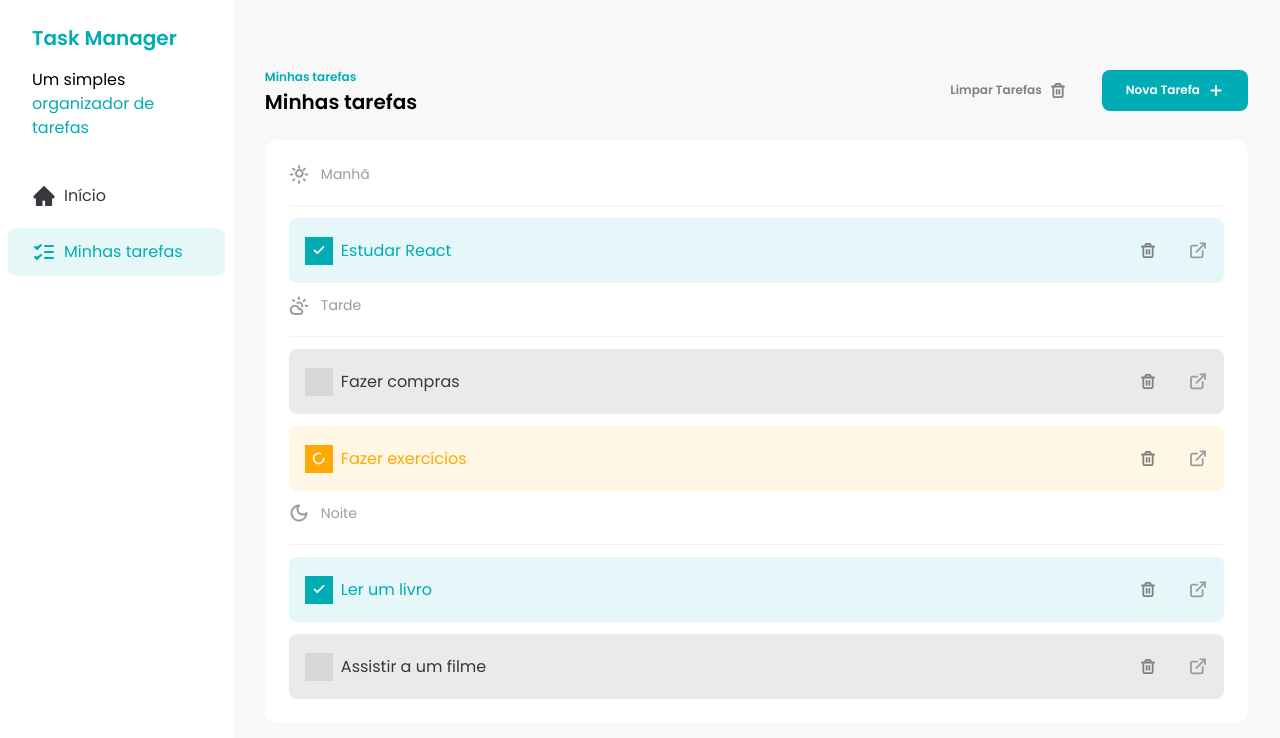
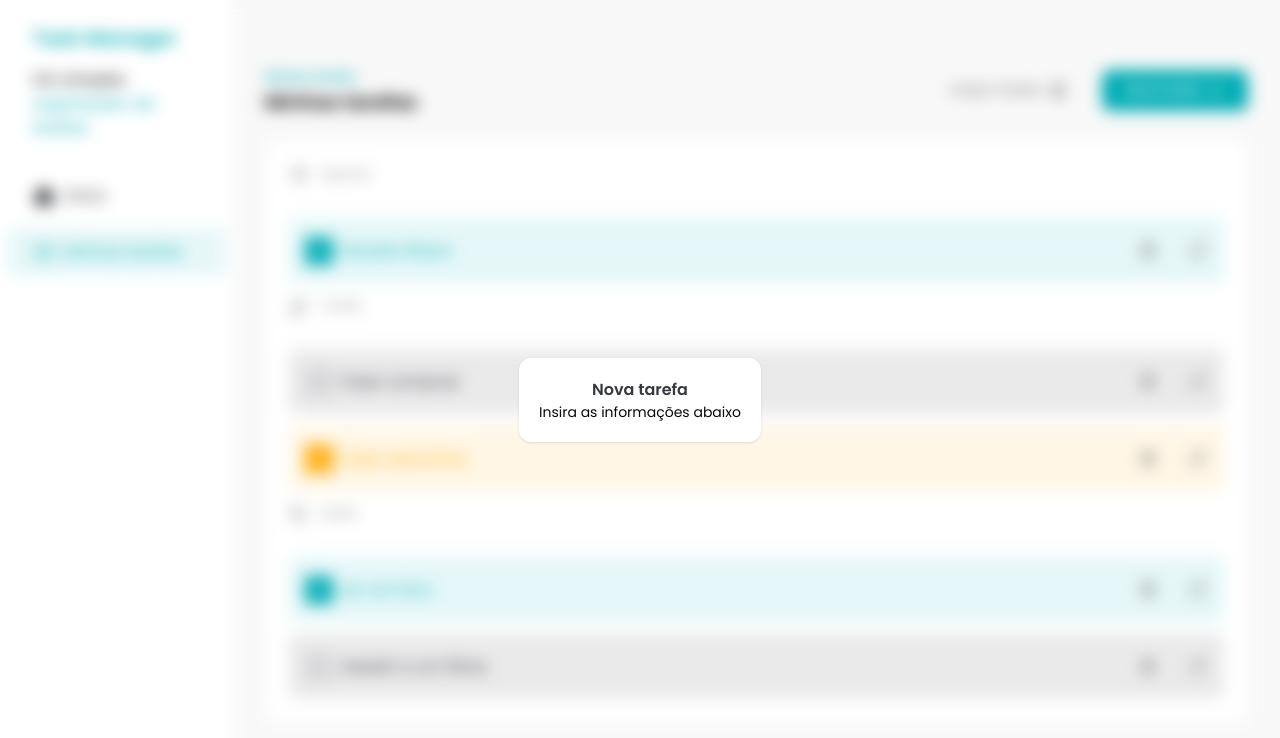
Before and after one commit to KaioAntonio/Task-Manager-FSC, a React (Vite) app: page / in a window 1280 px wide. Both pictures are taken after a click on the button "Nova Tarefa". Shown: the top 738 px of the page. Built offline with nearby package versions, Linux system fonts and the light colour scheme.

Commit message:
feat: add initial AddTaskDialog component

```diff
--- /dev/null
+++ b/src/components/AddTaskDialog.jsx
@@ -0,0 +1,18 @@
+import { createPortal } from 'react-dom';
+
+const AddTaskDialog = ({ isOpen }) => {
+  if (!isOpen) return null;
+  return createPortal(
+    <div className="fixed bottom-0 left-0 top-0 flex h-screen w-screen items-center justify-center backdrop-blur">
+      <div className="rounded-xl bg-white p-5 text-center shadow">
+        <h2 className="text-center font-semibold text-[#35383E]">
+          Nova tarefa
+        </h2>
+        <p className="text-sm text-[#09090B]">Insira as informações abaixo</p>
+      </div>
+    </div>,
+    document.body
+  );
+};
+
+export default AddTaskDialog;
--- a/src/components/Tasks.jsx
+++ b/src/components/Tasks.jsx
@@ -9,12 +9,14 @@
   TrashIcon,
 } from '../assets/icons';
 import TASKS from '../constants/tasks';
+import AddTaskDialog from './AddTaskDialog';
 import Button from './Button';
 import TaskItem from './TaskItem';
 import TasksSeparator from './TasksSeparetor';
 
 const Tasks = () => {
   const [tasks, setTasks] = useState(TASKS);
+  const [addTaskDialogIsOpen, setAddTaskDialogIsOpen] = useState(false);
 
   const morningTasks = tasks.filter((task) => task.time === 'morning');
   const afternoonTasks = tasks.filter((task) => task.time === 'afternoon');
@@ -62,10 +64,12 @@
             Limpar Tarefas
             <TrashIcon />
           </Button>
-          <Button>
+          <Button onClick={() => setAddTaskDialogIsOpen(true)}>
             Nova Tarefa
             <AddIcon />
           </Button>
+
+          <AddTaskDialog isOpen={addTaskDialogIsOpen} />
         </div>
       </div>
 
```
